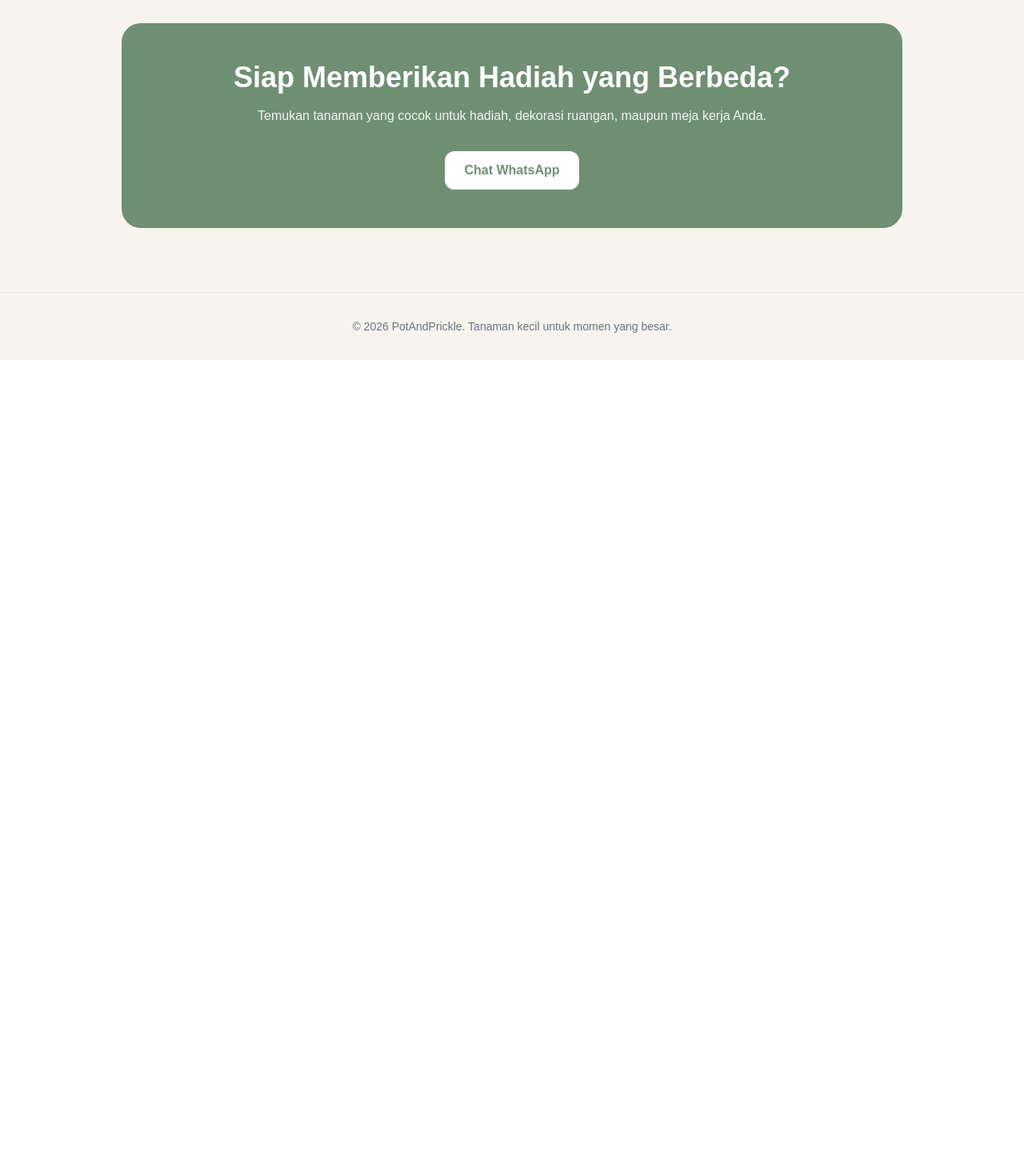
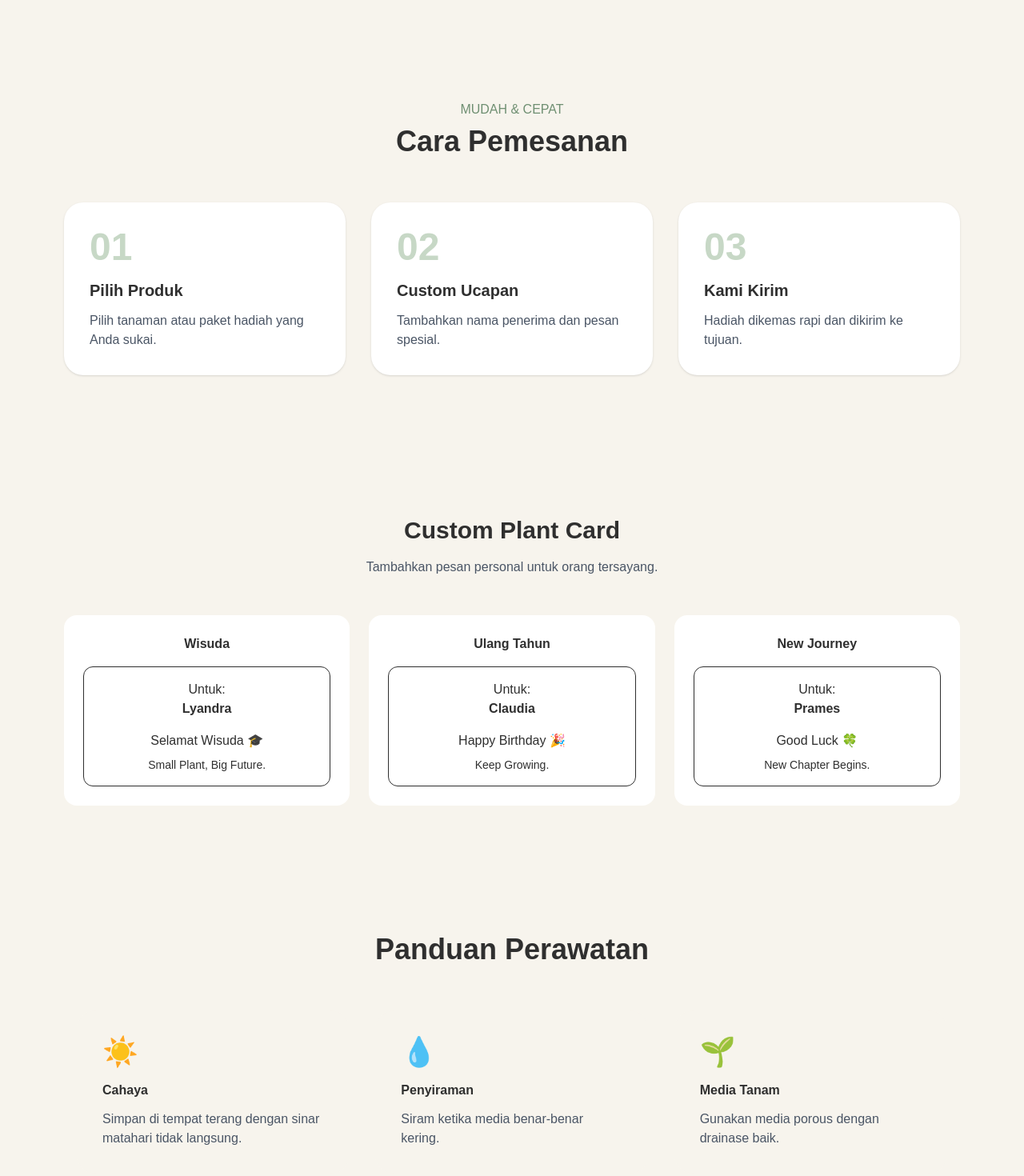
Before and after one commit to rendraPrames/potandprickle, a Next.js app: page / in a window 1280 px wide. Shown: the part 2160-3630 px from the top of the page at 80% size. Before the commit the page ends 2610 px from the top, so only its background shows below. Built offline with nearby package versions, Linux system fonts and the light colour scheme.

Commit message:
Edit Landing Page

```diff
--- a/app/page.tsx
+++ b/app/page.tsx
@@ -171,7 +171,7 @@ export default function Home() {
       </section>
 
 
-	      {/* Produk */}
+	{/* Produk */}
 	<section
 	  id="koleksi"
 	  className="max-w-6xl mx-auto px-4 md:px-6 pt-16 md:pt-20 pb-24 md:pb-32"
@@ -308,6 +308,184 @@ export default function Home() {
 
       </section>
 
+	      <section className="max-w-6xl mx-auto px-4 py-24">
+
+	  <div className="text-center mb-14">
+	    <p className="text-[#6F8F72] font-medium">
+	      MUDAH & CEPAT
+	    </p>
+
+	    <h2 className="text-4xl font-bold mt-2">
+	      Cara Pemesanan
+	    </h2>
+	  </div>
+
+	  <div className="grid md:grid-cols-3 gap-8">
+
+	    {[
+	      {
+		number: "01",
+		title: "Pilih Produk",
+		desc: "Pilih tanaman atau paket hadiah yang Anda sukai."
+	      },
+	      {
+		number: "02",
+		title: "Custom Ucapan",
+		desc: "Tambahkan nama penerima dan pesan spesial."
+	      },
+	      {
+		number: "03",
+		title: "Kami Kirim",
+		desc: "Hadiah dikemas rapi dan dikirim ke tujuan."
+	      }
+	    ].map((item) => (
+	      <div
+		key={item.number}
+		className="bg-white rounded-3xl p-8 shadow-sm"
+	      >
+		<span className="text-5xl font-bold text-[#C7D8C6]">
+		  {item.number}
+		</span>
+
+		<h3 className="text-xl font-semibold mt-4">
+		  {item.title}
+		</h3>
+
+		<p className="text-gray-600 mt-3">
+		  {item.desc}
+		</p>
+	      </div>
+	    ))}
+	  </div>
+
+	</section>
+
+	<section className="max-w-6xl mx-auto px-4 py-20">
+
+	  <h2 className="text-3xl font-bold text-center mb-4">
+	    Custom Plant Card
+	  </h2>
+
+	  <p className="text-center text-gray-600 mb-12">
+	    Tambahkan pesan personal untuk orang tersayang.
+	  </p>
+
+	  <div className="grid md:grid-cols-3 gap-6">
+
+	    <div className="bg-white rounded-2xl p-6 text-center">
+	      <h3 className="font-semibold mb-4">
+		Wisuda
+	      </h3>
+
+	      <div className="border rounded-xl p-4">
+		<p>Untuk:</p>
+		<p className="font-bold">
+		  Lyandra
+		</p>
+
+		<p className="mt-4">
+		  Selamat Wisuda 🎓
+		</p>
+
+		<p className="mt-2 text-sm">
+		  Small Plant, Big Future.
+		</p>
+	      </div>
+	    </div>
+
+	    <div className="bg-white rounded-2xl p-6 text-center">
+	      <h3 className="font-semibold mb-4">
+		Ulang Tahun
+	      </h3>
+
+	      <div className="border rounded-xl p-4">
+		<p>Untuk:</p>
+
+		<p className="font-bold">
+		  Claudia
+		</p>
+
+		<p className="mt-4">
+		  Happy Birthday 🎉
+		</p>
+
+		<p className="mt-2 text-sm">
+		  Keep Growing.
+		</p>
+	      </div>
+	    </div>
+
+	    <div className="bg-white rounded-2xl p-6 text-center">
+	      <h3 className="font-semibold mb-4">
+		New Journey
+	      </h3>
+
+	      <div className="border rounded-xl p-4">
+		<p>Untuk:</p>
+
+		<p className="font-bold">
+		  Prames
+		</p>
+
+		<p className="mt-4">
+		  Good Luck 🍀
+		</p>
+
+		<p className="mt-2 text-sm">
+		  New Chapter Begins.
+		</p>
+	      </div>
+	    </div>
+
+	  </div>
+
+	</section>
+
+	<section className="max-w-6xl mx-auto px-4 py-20">
+
+	  <div className="max-w-6xl mx-auto px-4">
+
+	    <h2 className="text-4xl font-bold text-center mb-14">
+	      Panduan Perawatan
+	    </h2>
+
+	    <div className="grid md:grid-cols-3 gap-8">
+
+	      <div className="bg-[#F7F4ED] p-8 rounded-3xl">
+		<div className="text-4xl">☀️</div>
+		<h3 className="font-semibold mt-4">
+		  Cahaya
+		</h3>
+		<p className="mt-3 text-gray-600">
+		  Simpan di tempat terang dengan sinar matahari tidak langsung.
+		</p>
+	      </div>
+
+	      <div className="bg-[#F7F4ED] p-8 rounded-3xl">
+		<div className="text-4xl">💧</div>
+		<h3 className="font-semibold mt-4">
+		  Penyiraman
+		</h3>
+		<p className="mt-3 text-gray-600">
+		  Siram ketika media benar-benar kering.
+		</p>
+	      </div>
+
+	      <div className="bg-[#F7F4ED] p-8 rounded-3xl">
+		<div className="text-4xl">🌱</div>
+		<h3 className="font-semibold mt-4">
+		  Media Tanam
+		</h3>
+		<p className="mt-3 text-gray-600">
+		  Gunakan media porous dengan drainase baik.
+		</p>
+	      </div>
+
+	    </div>
+
+	  </div>
+
+	</section>
 
       {/* CTA */}
       <section className="max-w-5xl mx-auto px-4 md:px-6 pb-16 md:pb-20">
```
